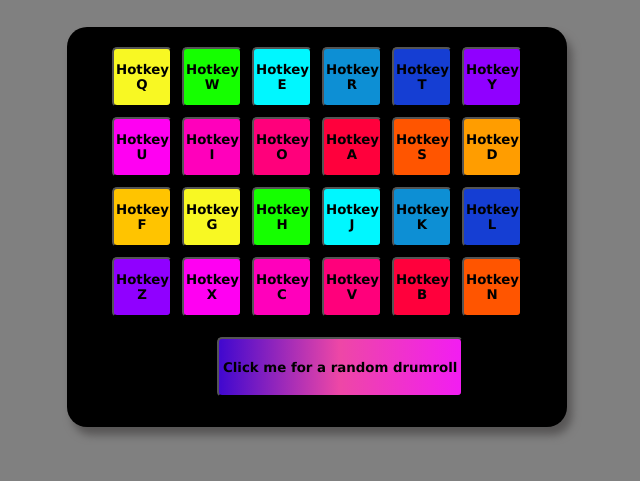
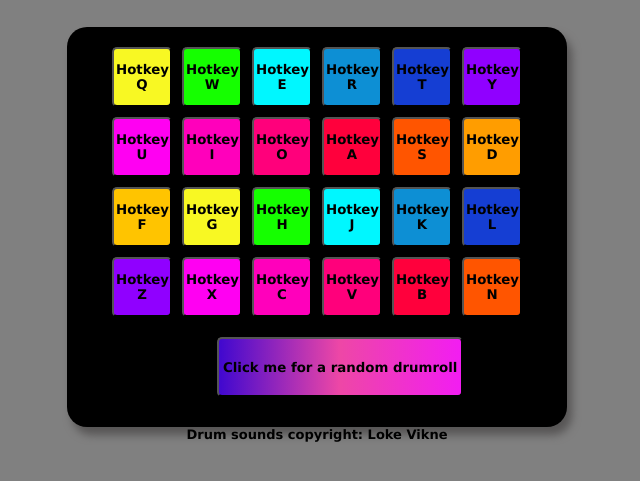
Before and after one commit to camillab09/Drumkit, a plain HTML site: page index.html in a window 1280 px wide. Shown: the part 67-548 px from the top of the page, without its empty margins (323-963 px from the left). Drawn offline with Linux system fonts and the light colour scheme.

Commit message:
added copyright

```diff
--- a/index.html
+++ b/index.html
@@ -20,7 +20,7 @@
         <button id="drumkit-random"></button>
     </div>
 
-
+    <p>Drum sounds copyright: Loke Vikne</p>
 </body>
 
 </html>
--- a/style.css
+++ b/style.css
@@ -25,6 +25,9 @@ body {
   width: 500px;
   margin-top: 20px;
   box-shadow: 5px 8px 8px rgb(87, 85, 85);
+}
+p {
+  font-size: small;
 }
 #drumkit {
   padding: 20px;
```
